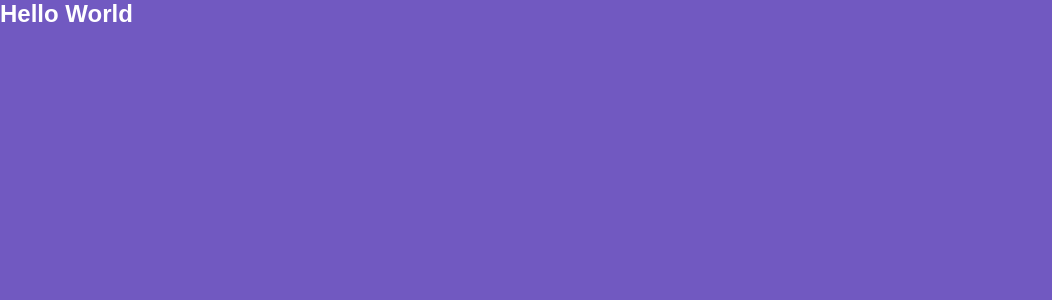
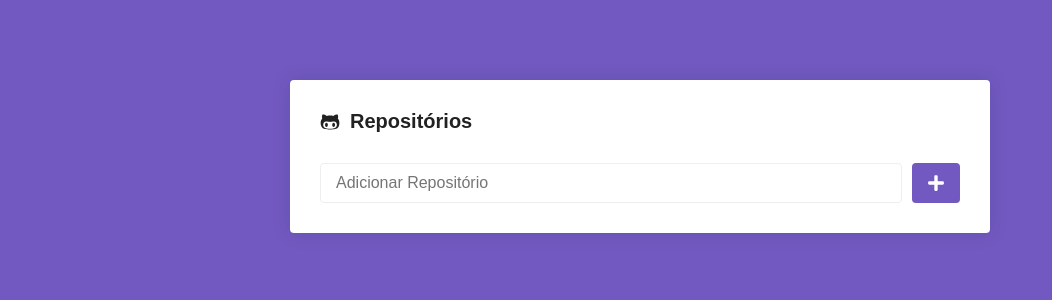
Before and after one commit to FernandoFreireDev/reactjs-githubfront, a React (Create React App) app: page / in a window 1280 px wide. Shown: the top 300 px of the page, without its empty margins (0-1052 px from the left). Built offline with nearby package versions, Linux system fonts and the light colour scheme; the HTML template or start-up script is replaced by a standard one.

Commit message:
estilizando o main

```diff
--- a/package.json
+++ b/package.json
@@ -8,6 +8,7 @@
     "@testing-library/user-event": "^7.1.2",
     "react": "^16.12.0",
     "react-dom": "^16.12.0",
+    "react-icons": "^3.8.0",
     "react-router-dom": "^5.1.2",
     "react-scripts": "3.3.0",
     "styled-components": "^5.0.0"
--- a/src/pages/Main/index.js
+++ b/src/pages/Main/index.js
@@ -1,7 +1,23 @@
 import React from 'react';
+import { FaGithubAlt, FaPlus } from 'react-icons/fa';
 
-import { Title } from './styles';
+import { Container, Form, SubmitButton } from './styles';
 
 export default function Main() {
-  return <Title>Hello World</Title>;
+  return (
+    <Container>
+      <h1>
+        <FaGithubAlt />
+        Repositórios
+      </h1>
+
+      <Form onSubmit={() => {}}>
+        <input type="text" placeholder="Adicionar Repositório" />
+
+        <SubmitButton disabled>
+          <FaPlus color="#fff" size={18} />
+        </SubmitButton>
+      </Form>
+    </Container>
+  );
 }
--- a/src/pages/Main/styles.js
+++ b/src/pages/Main/styles.js
@@ -1,7 +1,49 @@
 import styled from 'styled-components';
 
-export const Title = styled.h1`
-  font-size: 24px;
-  color: #fff;
-  font-family: Arial, Helvetica, sans-serif;
+export const Container = styled.div`
+  max-width: 700px;
+  background: #fff;
+  border-radius: 4px;
+  box-shadow: 0 0 20px rgba(0, 0, 0, 0.1);
+  padding: 30px;
+  margin: 80px auto;
+
+  h1 {
+    font-size: 20px;
+    display: flex;
+    flex-direction: row;
+    align-items: center;
+
+    svg {
+      margin-right: 10px;
+    }
+  }
 `;
+
+export const Form = styled.form`
+  margin-top: 30px;
+  display: flex;
+  flex-direction: row;
+
+  input {
+    flex: 1;
+    border: 1px solid #eee;
+    padding: 10px 15px;
+    border-radius: 4px;
+    font-size: 16px;
+  }
+`;
+
+export const SubmitButton = styled.button.attrs({
+  type: 'submit',
+})`
+  background: #7159c1;
+  border: 0;
+  padding: 0 15px;
+  margin-left: 10px;
+  border-radius: 4px;
+
+  display: flex;
+  align-items: center;
+  justify-content: center;
+`;
```
Also changed, not shown: 1 other file (tests, documents, lock files or other folders).
